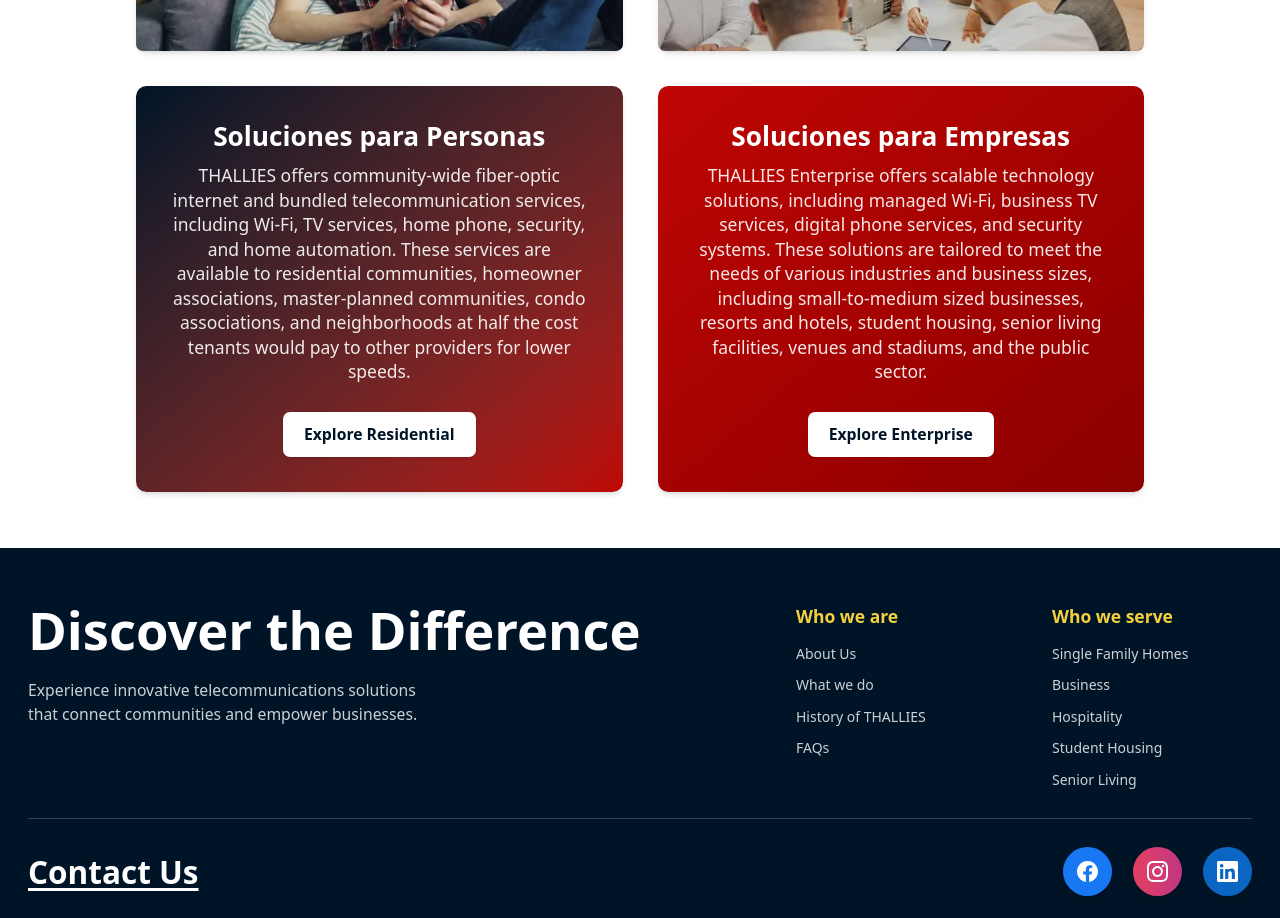
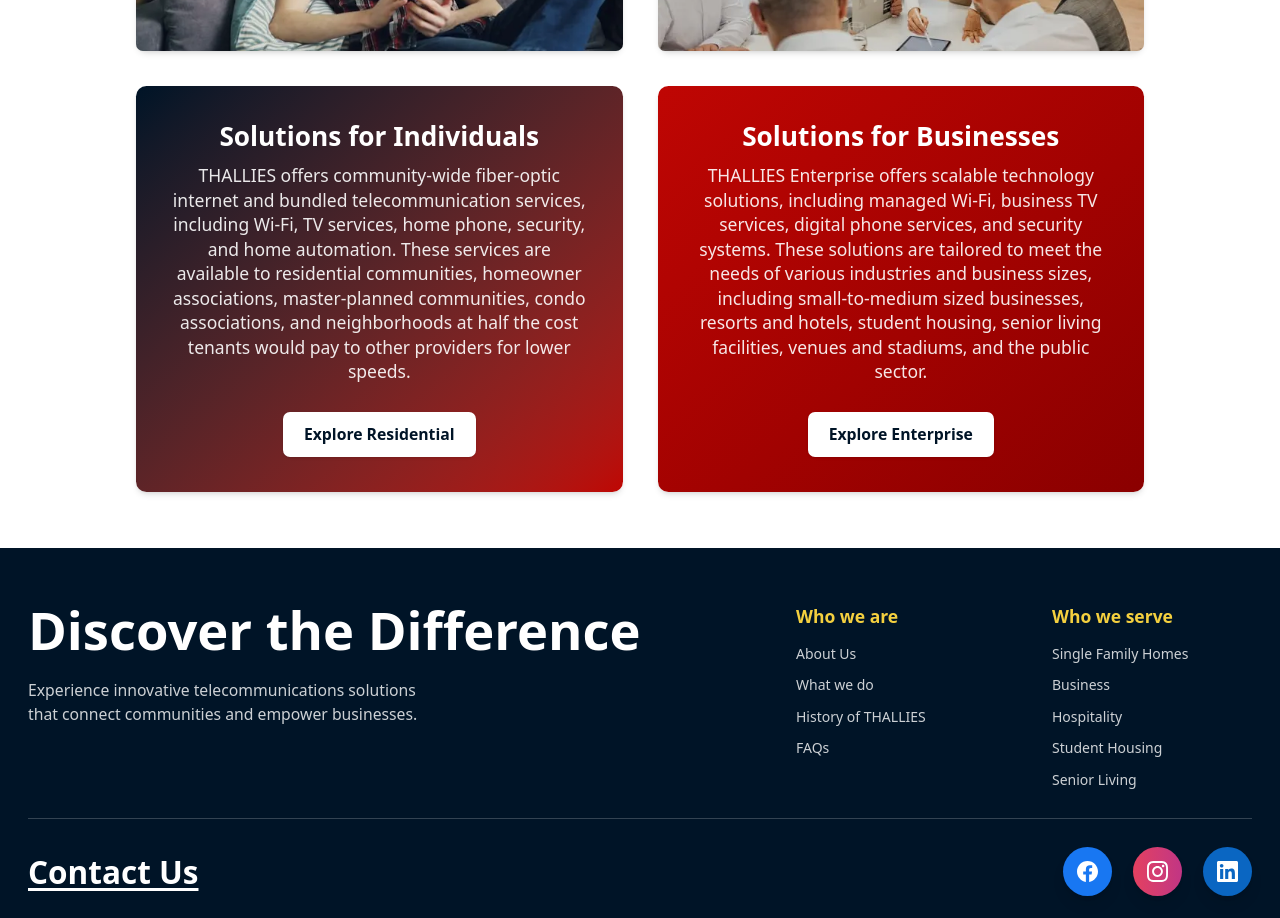
Before and after one commit to Pumkingpie/prototype-thallies, a Next.js app: page / in a window 1280 px wide. Shown: the part 2800-3718 px from the top of the page. Built offline with nearby package versions, Linux system fonts and the light colour scheme.

Commit message:
Traducción de títulos en WhoServe.tsx al inglés

```diff
--- a/components/home/WhoServe.tsx
+++ b/components/home/WhoServe.tsx
@@ -65,7 +65,7 @@
                     transition={{ duration: 0.6, delay: 0.5 }}
                 >
                     <div className="text-center flex-1">
-                        <h3 className="text-2xl md:text-3xl font-bold text-white mb-3">Soluciones para Personas</h3>
+                        <h3 className="text-2xl md:text-3xl font-bold text-white mb-3">Solutions for Individuals</h3>
                         <p className="text-white/90 text-lg md:text-xl text-center">THALLIES offers community-wide fiber-optic internet and bundled telecommunication services, including Wi-Fi, TV services, home phone, security, and home automation. These services are available to residential communities, homeowner associations, master-planned communities, condo associations, and neighborhoods at half the cost tenants would pay to other providers for lower speeds.</p>
                     </div>
                     <div className="mt-8">
@@ -80,7 +80,7 @@
                     transition={{ duration: 0.6, delay: 0.6 }}
                 >
                     <div className="text-center flex-1">
-                        <h3 className="text-2xl md:text-3xl font-bold text-white mb-3">Soluciones para Empresas</h3>
+                        <h3 className="text-2xl md:text-3xl font-bold text-white mb-3">Solutions for Businesses</h3>
                         <p className="text-white/90 text-lg md:text-xl text-center">THALLIES Enterprise offers scalable technology solutions, including managed Wi-Fi, business TV services, digital phone services, and security systems. These solutions are tailored to meet the needs of various industries and business sizes, including small-to-medium sized businesses, resorts and hotels, student housing, senior living facilities, venues and stadiums, and the public sector.</p>
                     </div>
                     <div className="mt-8">
```
